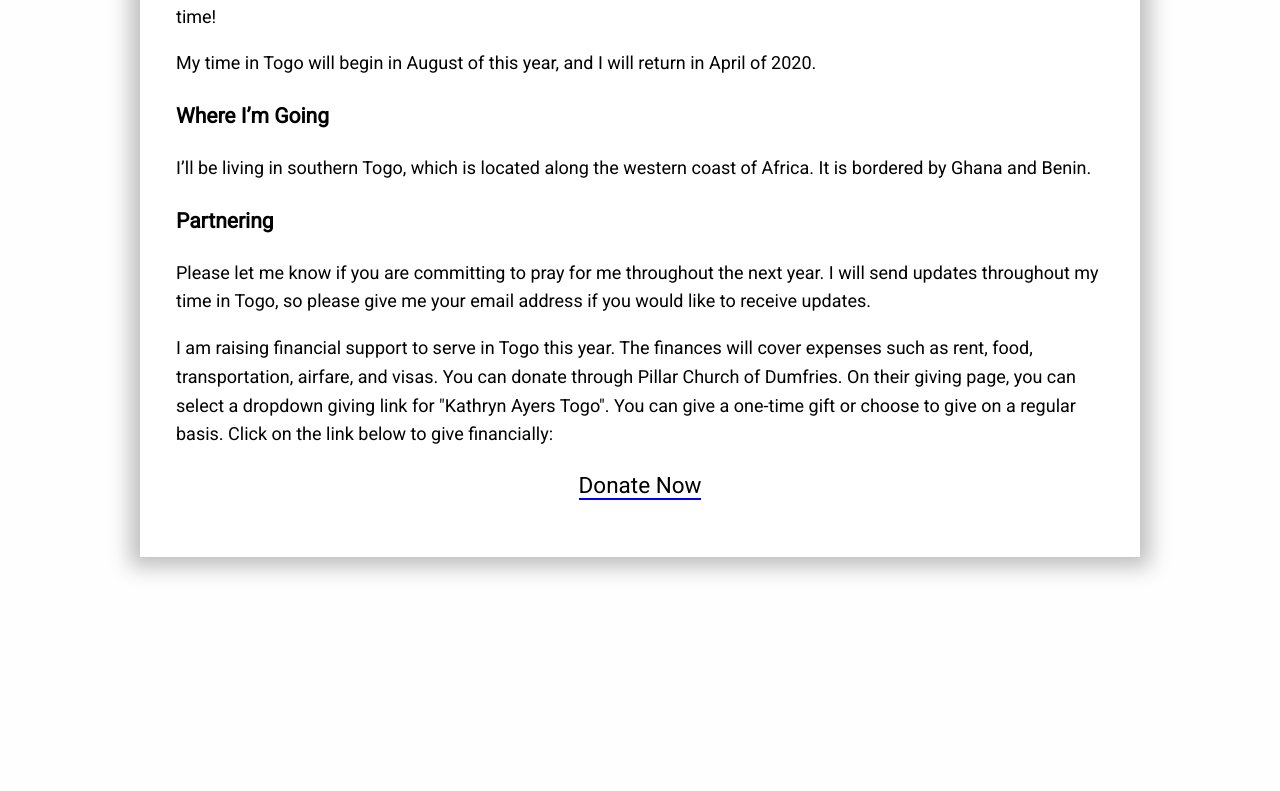
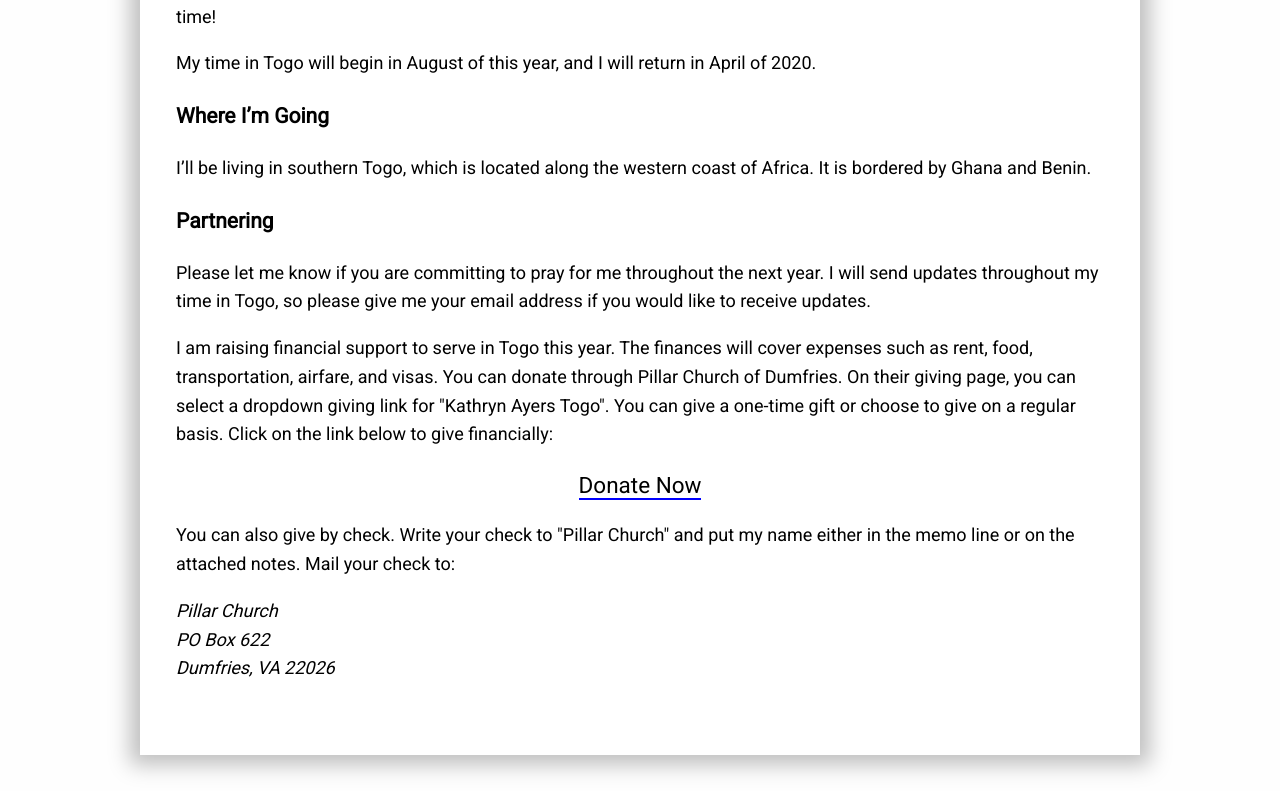
Before and after one commit to mrsteele/kathryntogo, a Next.js app: page / in a window 1280 px wide. Shown: the part 638-1429 px from the top of the page. Before the commit the page ends 1231 px from the top, so only its background shows below. Built offline with nearby package versions, Linux system fonts and the light colour scheme.

Commit message:
fix: adding address

```diff
--- a/pages/index.js
+++ b/pages/index.js
@@ -62,6 +62,15 @@ export default () => (
       <a className='btn' href='https://pillardumfries.churchcenter.com/giving/to/kathryn-ayers-togo' target='_blank'>Donate Now</a>
     </footer>
 
+    <p>
+      You can also give by check. Write your check to "Pillar Church" and put my name either in the memo line or on the attached notes. Mail your check to:
+      <address>
+        Pillar Church<br />
+        PO Box 622<br />
+        Dumfries, VA 22026
+      </address>
+    </p>
+
     <style jsx global>{`
 html, body {
   font-size: 18px;
@@ -106,6 +115,10 @@ img {
   max-width: 100%;
 }
 
+address {
+  margin-top: 1em;
+}
+
 @media screen and (min-width: 728px) {
   main {
     margin-bottom: 2em;
```
